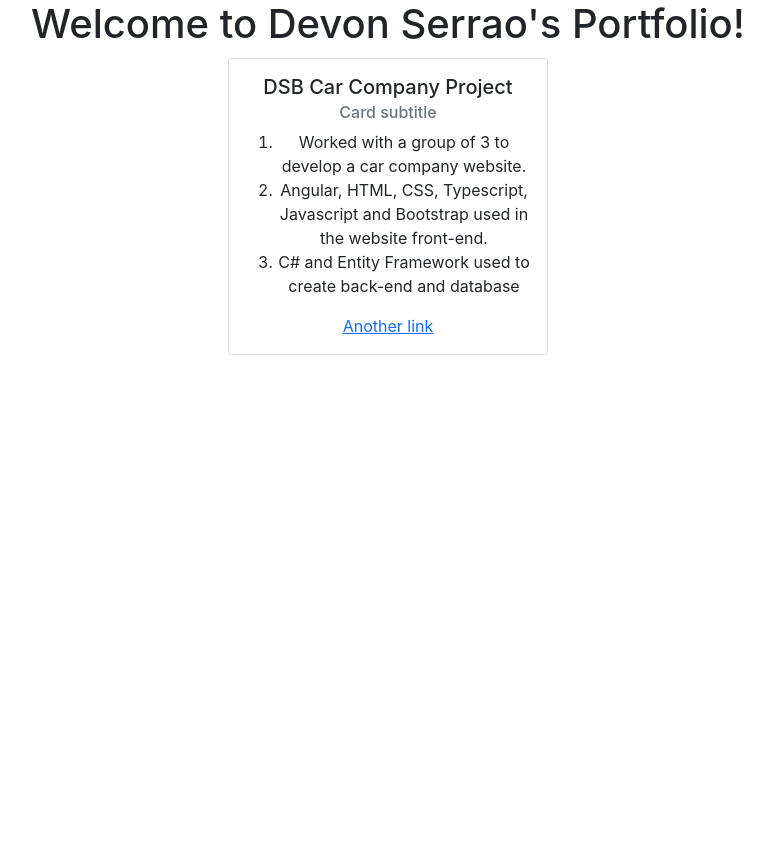
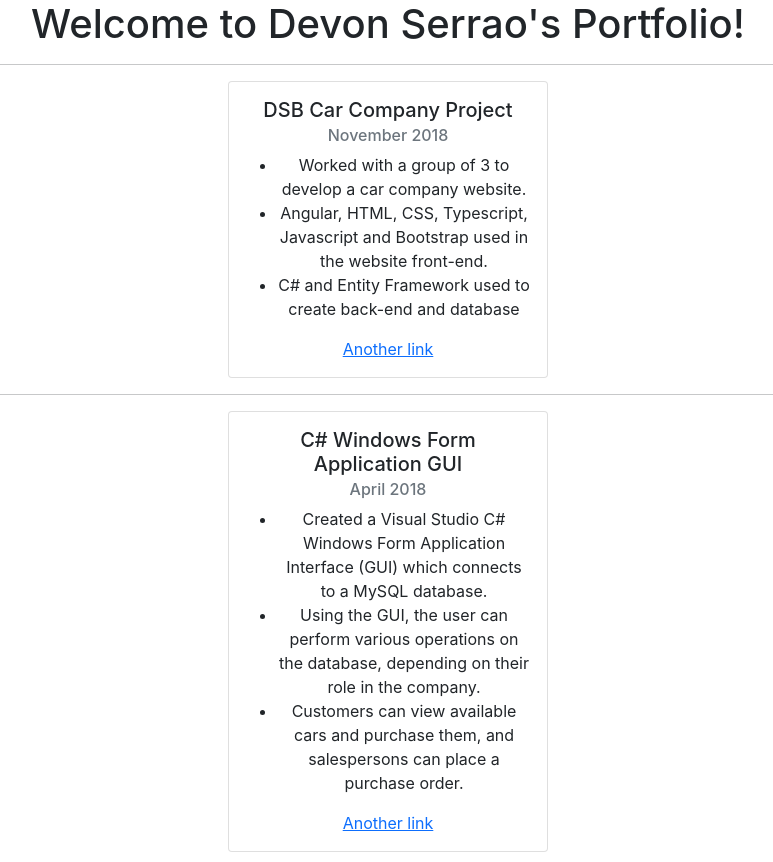
Before and after one commit to devonserrao/devon-portfolio, a React (Create React App) app: page / in a window 1280 px wide. Shown: the whole page, without its empty margins (252-1025 px from the left). Before the commit the page ends 800 px from the top, so only its background shows below. Built offline with nearby package versions, Linux system fonts and the light colour scheme.

Commit message:
Added c sharp project for class component implementation

```diff
--- a/src/App.js
+++ b/src/App.js
@@ -1,6 +1,7 @@
 import logo from './logo.svg';
 import AngularCarCompProject from './components/AngularCarCompProject';
 import './App.css';
+import CSharpCarCompInterface from './components/CSharpCarCompInterface';
 
 function GreetingToPortfolio(props) {
   return <h1> Welcome to {props.name}'s Portfolio!</h1>
@@ -9,7 +10,10 @@ function App() {
   return (
     <div className="App">
       <GreetingToPortfolio name="Devon Serrao" />
+      <hr />
       <AngularCarCompProject />
+      <hr />
+      <CSharpCarCompInterface newtitle="C# Windows Form Application GUI"/>
 
     </div>
   );
--- a/src/components/AngularCarCompProject.js
+++ b/src/components/AngularCarCompProject.js
@@ -6,9 +6,9 @@ function AngularCarCompProject(props) {
         <div className="card">
             <div className="card-body">
                 <h5 className="card-title">DSB Car Company Project</h5>
-            <h6 className="card-subtitle mb-2 text-muted">Card subtitle</h6>
+                <h6 className="card-subtitle mb-2 text-muted">November 2018</h6>
                 <p className="card-text">
-                <ol>
+                    <ul>
                         <li>
                         Worked with a group of 3 to develop a car company website.
                         </li>
@@ -18,7 +18,7 @@ function AngularCarCompProject(props) {
                         <li>
                             C# and Entity Framework used to create back-end and database
                         </li>
-                </ol>
+                    </ul>
                 </p>
                 {/* <a href="#" className="card-link">Card link</a> */}
                 <a href="#" className="card-link">Another link</a>
--- /dev/null
+++ b/src/components/CSharpCarCompInterface.js
@@ -0,0 +1,59 @@
+import React, {Component} from 'react';
+
+class CSharpCarCompInterface extends Component {
+
+    constructor(props) {
+        super();
+        this.state = {
+            title: "Car Company Database Interface",
+            date: new Date(2018, 4)
+        };
+    }
+
+    changeYear() {
+        this.setState( (state, props) => ({
+            year: this.props.newyear
+        }));
+
+    }
+
+    changeTitle() {
+        this.setState( (state, props) => ({
+            title: this.props.newtitle
+        }));
+    }
+
+    componentDidMount() {
+        if(this.props.newtitle) {
+            this.changeTitle();
+        }
+        // Couldnt figure out the year display
+    }
+
+    render() {
+        return(
+            <div className="card">
+                <div className="card-body">
+                    <h5 className="card-title">{this.state.title}</h5>
+                    <h6 className="card-subtitle mb-2 text-muted">April 2018</h6>
+                    <p className="card-text">
+                        <ul>
+                            <li>
+                                Created a Visual Studio C# Windows Form Application Interface (GUI) which connects to a MySQL database.
+                            </li>
+                            <li>
+                                Using the GUI, the user can perform various operations on the database, depending on their role in the company.
+                            </li>
+                            <li>
+                                Customers can view available cars and purchase them, and salespersons can place a purchase order.
+                            </li>
+                        </ul>
+                    </p>
+                    <a href="#" className="card-link">Another link</a>
+                </div>
+            </div>
+        )
+    }
+}
+
+export default CSharpCarCompInterface;
```
Lines whose indentation alone changed are shown as unchanged.
